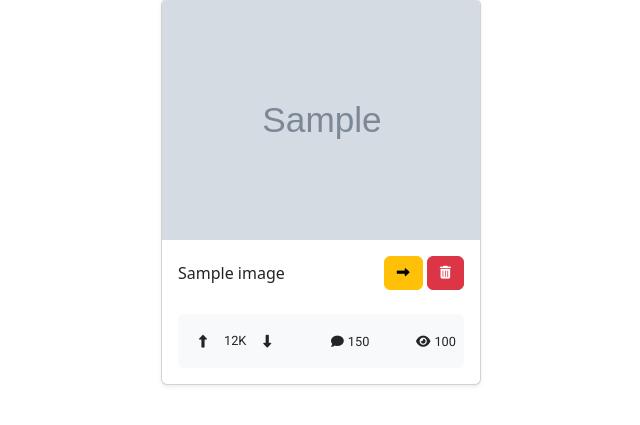
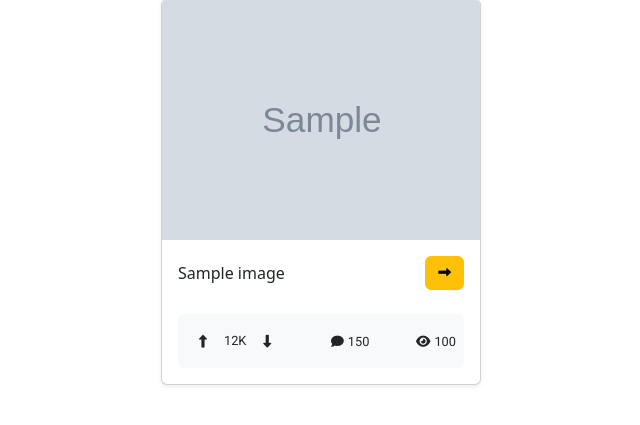
Before and after one commit to ogzcode/Flask-Imgur-Clone, a Flask app: page /allImages in a window 1280 px wide. Shown: the part 139-564 px from the top of the page, without its empty margins (319-959 px from the left). Run offline with Flask 3, Linux system fonts and the light colour scheme; a user stored in the database is signed in; tables that the repository leaves empty hold one stand-in row (values such as "Sample post"); grey boxes marked "Sample" are stand-in pictures.

Commit message:
The main page where all pictures will be displayed has been rearranged

```diff
--- a/app/templates/all_images.html
+++ b/app/templates/all_images.html
@@ -30,13 +30,8 @@
                 <div class="d-flex justify-content-between align-items-center mb-4">
                     <p class="fs-6 my-auto">{{ image.title }}</p>
                     <div>
-                        <a href="{{ url_for('singleImage', image_id=image.id) }}" class="btn btn-warning fs-7"><i
-                                class="fa-solid fa-right-long"></i></a>
-                        {% if current_user.is_authenticated %}
-                        <a href="{{ url_for('delete_image', filename=image.path) }}" class="btn btn-danger fs-7">
-                            <i class="fa-solid fa-trash-can"></i>
-                        </a>
-                        {% endif %}
+                        <a href="{{ url_for('singleImage', image_id=image.id) }}" class="btn btn-warning fs-7">
+                            <i class="fa-solid fa-right-long"></i></a>
                     </div>
                 </div>
                 <div class="d-flex align-items-center justify-content-between roboto-400 bg-body-tertiary p-2 rounded">
--- a/app/templates/partials/navbar.html
+++ b/app/templates/partials/navbar.html
@@ -7,7 +7,7 @@
 
 <nav class="navbar bg-body-secondary">
     <div class="container-fluid mx-4">
-        <a class="navbar-brand fs-3 fw-bold text-dark" href="{{ url_for('index') }}">
+        <a class="navbar-brand fs-3 fw-bold text-dark" href="{{ url_for('allImages') }}">
             <img src="{{ url_for('static', filename='svg/logo.svg') }}" alt="Logo" width="48">
             Pic<span class="text-success">gur</span></a>
         <div class="d-flex align-items-center">
```
